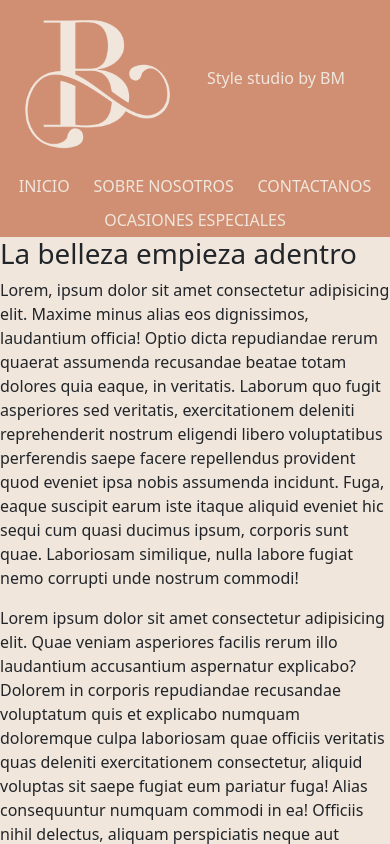
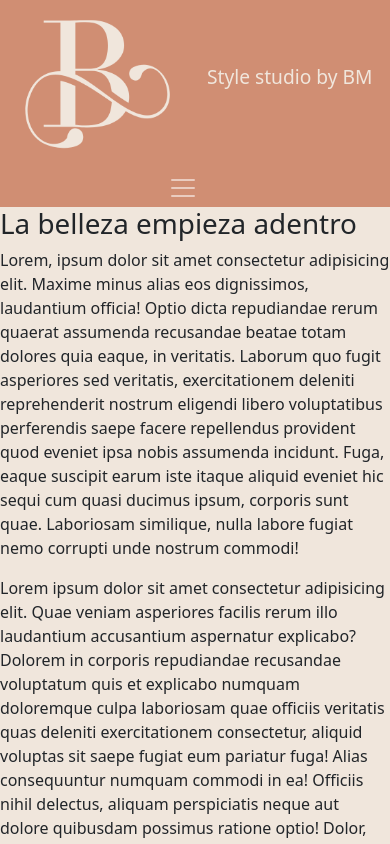
Before and after one commit to barbimuro/Repositorio, a plain HTML site: page index.html in a window 390 px wide. Shown: the top 844 px of the page. Drawn offline with nearby package versions, Linux system fonts and the light colour scheme.

Commit message:
Vista basica mobile 1 lista

```diff
--- a/css/style.css
+++ b/css/style.css
@@ -1,7 +1,5 @@
 *{
-    padding: 0;
     margin: 0;
-    border: 0;
     box-sizing: border-box;
 }
 header {
@@ -14,6 +12,10 @@ header {
     height: 20vh;
     width: 100vw;
 }
+#tituloImp {
+    font-size:larger;
+
+}
 header img {
     height: fit-content
 }
@@ -22,14 +24,37 @@ nav {
     flex-wrap: wrap;
     justify-content: space-evenly;
     align-items: space-around;
-
+    background-color: #D08E73;
+    padding: #D08E73;
+}
+#botonNav {
+    padding-left: 40vw;
+    padding-right: 40vw;
+}
+.nav-link {
+    color: #f0e6dc
+}
+nav div {
+    background-color: #D08E73;
 }
 nav a {
+    display: flex;
+    justify-content: space-around;
     text-decoration: none;
     color: #f0e6dc;
     border: 2px none #f0e6dc;
     border-radius: 10px;
     padding: 5px;
+}
+.navbar-toggler{
+    border: none;
+}
+.navbar-toggler:focus{
+    box-shadow: none;
+}
+#laNavegacion {
+    padding: 0 0 0 0;
+    color: #f0e6dc
 }
 main{
 width: 100vw;
--- a/index.html
+++ b/index.html
@@ -3,7 +3,7 @@
 <head>
     <meta charset="UTF-8">
     <meta name="viewport" content="width=device-width, initial-scale=1.0">
-    <title>Document</title>
+    <title>BarbiesPage</title>
     <link href="https://cdn.jsdelivr.net/npm/bootstrap@5.3.2/dist/css/bootstrap.min.css" rel="stylesheet" integrity="sha384-T3c6CoIi6uLrA9TneNEoa7RxnatzjcDSCmG1MXxSR1GAsXEV/Dwwykc2MPK8M2HN" crossorigin="anonymous">
     <link rel="stylesheet" href="./css/style.css">
 </head>
@@ -13,16 +13,25 @@
             <div class="row" id="principio">
                 <img class="col-6" src="./assets/img/Black Minimalist Fashion Studio Logo-2.png" alt="logo barbi">
                 <div class="col-6" id="tituloPagina">
-                    <p>Style studio by BM</p>
+                    <p id="tituloImp">Style studio by BM</p>
                 </div>
             </div>
         </div>
-                <nav class="col-12">
-                        <a href="#">INICIO</a>
-                        <a href="#">SOBRE NOSOTROS</a>
-                        <a href="#">CONTACTANOS</a>
-                        <a href="#">OCASIONES ESPECIALES</a>
-                </nav>
+        <nav id="laNavegacion" class="navbar navbar-expand-lg bg-body-tertiary">
+            <div class="container-fluid">
+              <button id="botonNav" class="navbar-toggler navbar-dark" type="button" data-bs-toggle="collapse" data-bs-target="#navbarNavAltMarkup" aria-controls="navbarNavAltMarkup" aria-expanded="false" aria-label="Toggle navigation">
+                <span class="navbar-toggler-icon"></span>
+              </button>
+              <div class="collapse navbar-collapse" id="navbarNavAltMarkup">
+                <div class="navbar-nav">
+                  <a class="nav-link" aria-current="page" href="#">INICIO</a>
+                  <a class="nav-link" href="#">SOBRE NOSOTROS</a>
+                  <a class="nav-link" href="#">CONTACANOS</a>
+                  <a class="nav-link" href="#">OCASIONES ESPECIALES</a>
+                </div>
+              </div>
+            </div>
+          </nav>
     </header>
     <main class="col-12">
         <h1>La belleza empieza adentro</h1>
```
